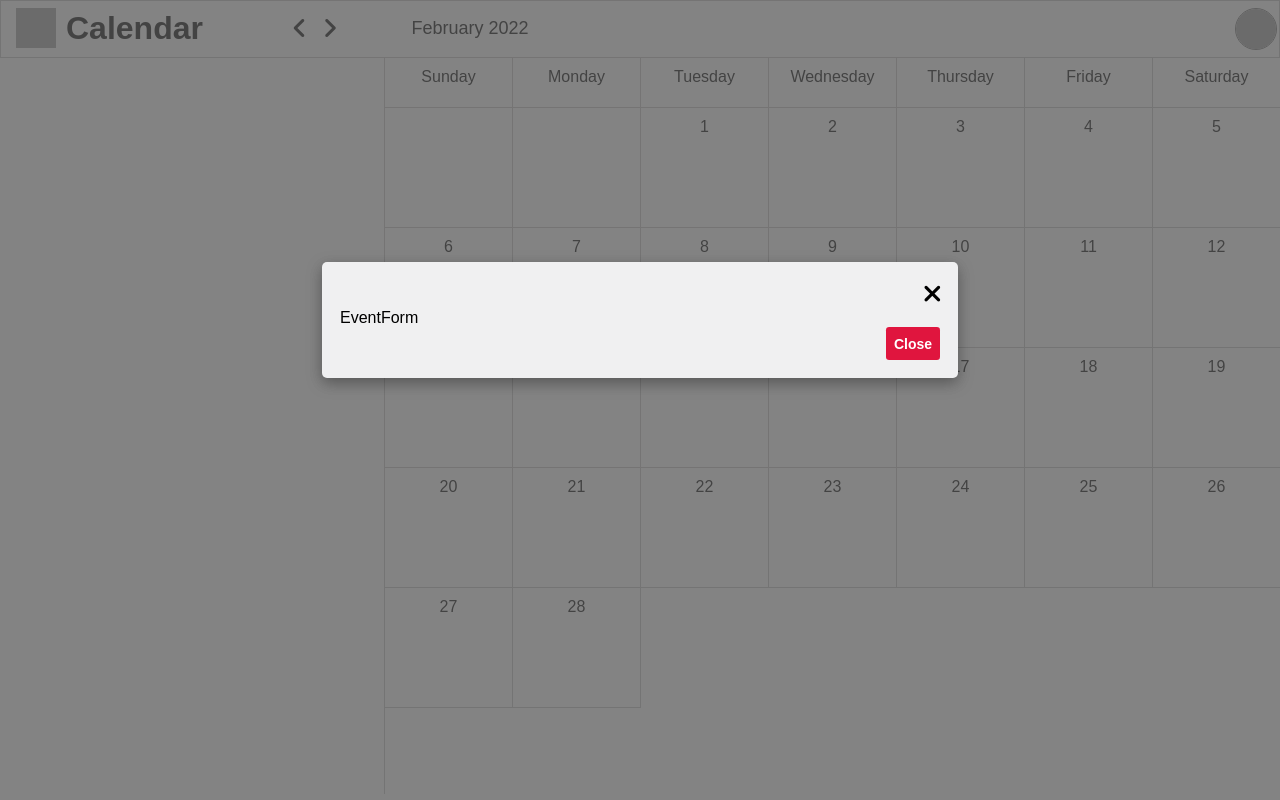
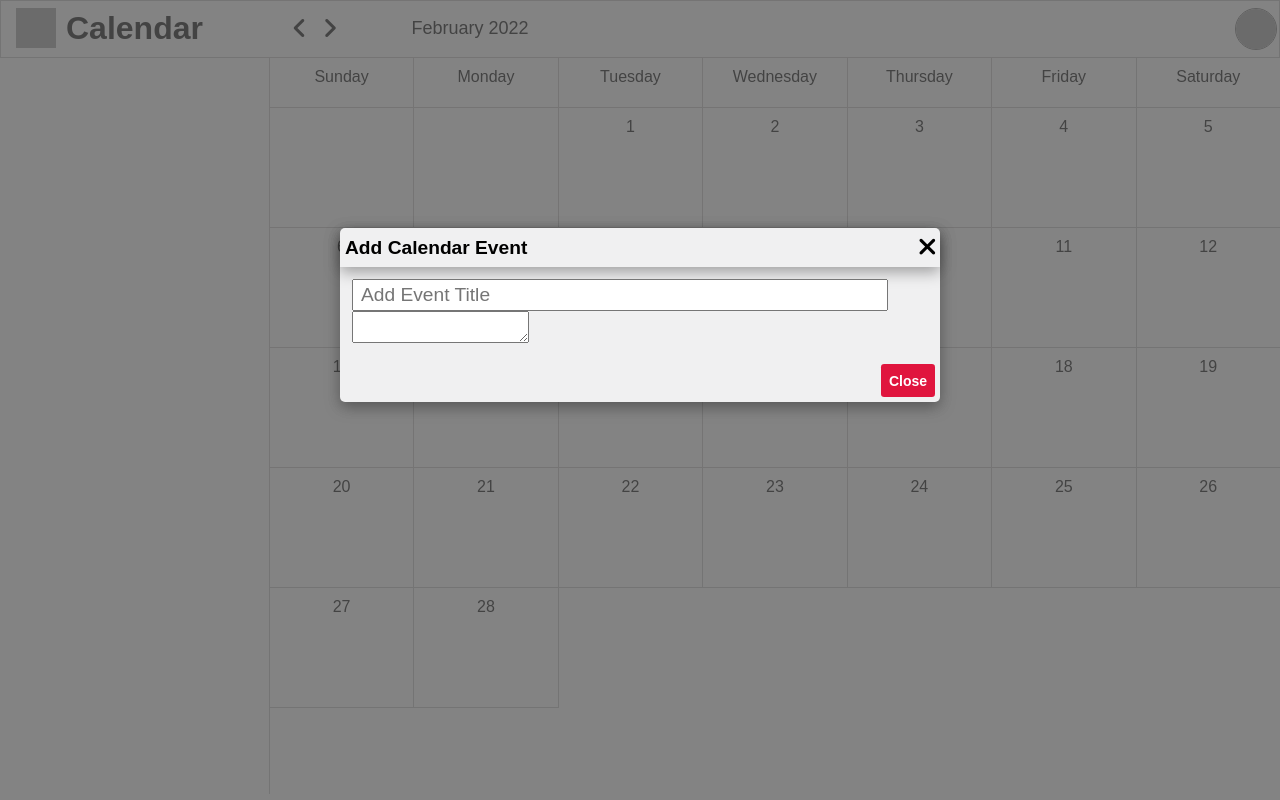
Before and after one commit to sujitIwale/google-calendar, a React (Create React App) app in the folder client/: page / in a window 1280 px wide. Both pictures are taken after a click on the element "10". Built offline with nearby package versions, Linux system fonts and the light colour scheme; grey boxes are pictures that could not be loaded.

Commit message:
feat: event form added

```diff
--- a/client/src/App.css
+++ b/client/src/App.css
@@ -7,6 +7,6 @@
     overflow: hidden;
 }
 .right-section {
-    width: 70%;
+    width: 79%;
     float: right;
 }
--- /dev/null
+++ b/client/src/components/EventForm/EventForm.css
@@ -0,0 +1,13 @@
+.event-form-container {
+    padding: 12px;
+
+}
+.event-form-header {
+    text-align: center;
+    /* box-shadow: rgba(0, 0, 0, 0.35) 0px 5px 15px; */
+}
+.event-form-container input {
+    width: 90%;
+    font-size: larger;
+    padding: 3px 7px;
+}
--- a/client/src/components/EventForm/EventForm.js
+++ b/client/src/components/EventForm/EventForm.js
@@ -1,7 +1,25 @@
-import React from 'react';
+import React, { useState } from 'react';
+import './EventForm.css';
 
 const EventForm = () => {
-	return <div className='event-form-container'>EventForm</div>;
+	const [Event, setEvent] = useState({
+		title: '',
+	});
+	const onChangeHandler = (e) => {
+		setEvent({ ...Event, [e.target.name]: e.target.value });
+	};
+	return (
+		<div className='event-form-container'>
+			<input
+				type='text'
+				name='title'
+				placeholder='Add Event Title'
+				value={Event.title}
+				onChange={onChangeHandler}
+			/>
+			<textarea />
+		</div>
+	);
 };
 
 export default EventForm;
--- a/client/src/components/Month/Month.js
+++ b/client/src/components/Month/Month.js
@@ -66,6 +66,7 @@ const Month = () => {
 				<Modal
 					closeModal={() => setModalOpen((state) => !state)}
 					children={<EventForm />}
+					modalTitle='Add Calendar Event'
 				/>
 			)}
 			<div className='month-calendar'>
--- a/client/src/components/Shared/Modal/Modal.css
+++ b/client/src/components/Shared/Modal/Modal.css
@@ -11,13 +11,12 @@
 
 .modalContainer {
 	width: 600px;
-	margin: 20px;
+	margin: 10px;
 	border-radius: 5px;
 	background-color: #f0f0f1;
 	box-shadow: rgba(0, 0, 0, 0.35) 0px 5px 15px;
 	display: flex;
 	flex-direction: column;
-	padding: 18px;
     margin-bottom: 14%;
 }
 
@@ -25,11 +24,22 @@
 	display: inline-block;
 	text-align: center;
 	margin-top: 10px;
+
 }
 
 .titleCloseBtn {
 	display: flex;
-	justify-content: flex-end;
+	justify-content:space-between;
+	flex-direction: row-reverse;
+	box-shadow: rgba(0, 0, 0, 0.35) 0px 5px 15px;
+	padding: 5px;
+	align-items: center;
+}
+
+.modal-title {
+	/* margin-right: 190px; */
+	font-size: larger;
+	font-weight: bold;
 }
 
 .titleCloseBtn button {
@@ -43,6 +53,7 @@
 .modalContainer .footer {
 	display: flex;
 	justify-content: flex-end;
+	padding: 5px;
 }
 
 @media only screen and (max-width:400px){
--- a/client/src/components/Shared/Modal/Modal.js
+++ b/client/src/components/Shared/Modal/Modal.js
@@ -3,7 +3,7 @@ import ReactDOM from 'react-dom';
 import Button from '../Button/Button';
 import './Modal.css';
 
-const ModalOverlay = ({ closeModal, children }) => {
+const ModalOverlay = ({ closeModal, children, modalTitle }) => {
 	const content = (
 		<div
 			className='modalBackground'
@@ -22,6 +22,7 @@ const ModalOverlay = ({ closeModal, children }) => {
 						}}>
 						<i className='fas fa-times white'></i>
 					</button>
+					<div className='modal-title'>{modalTitle}</div>
 				</div>
 				{children}
 				<div className='footer'>
```
